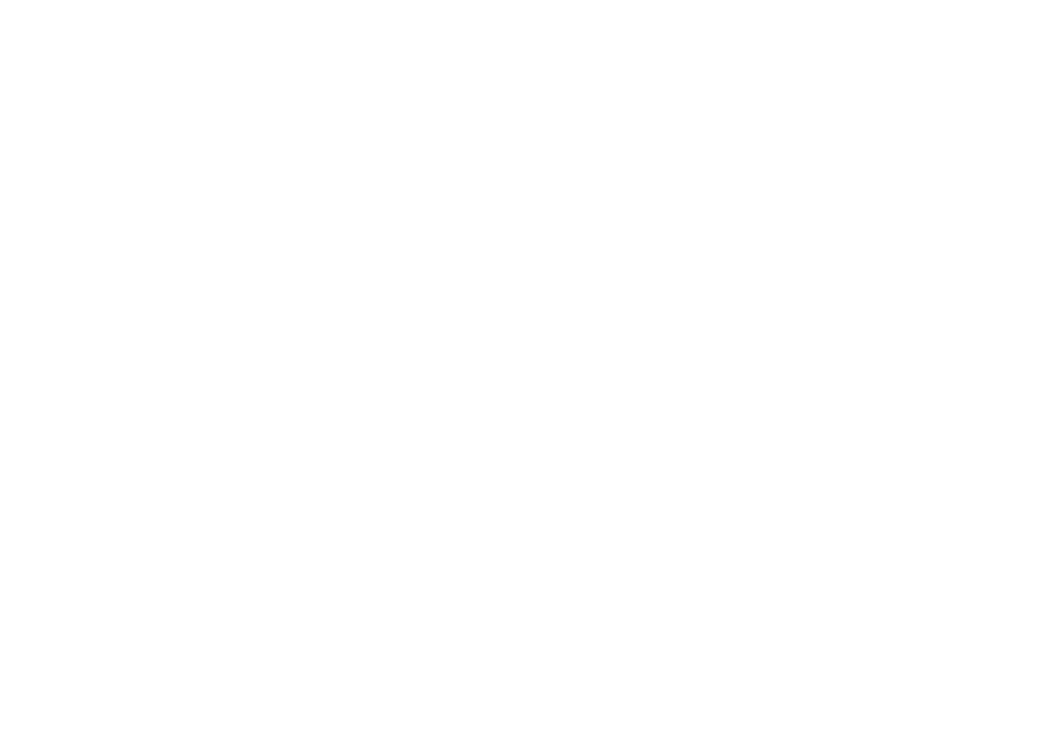
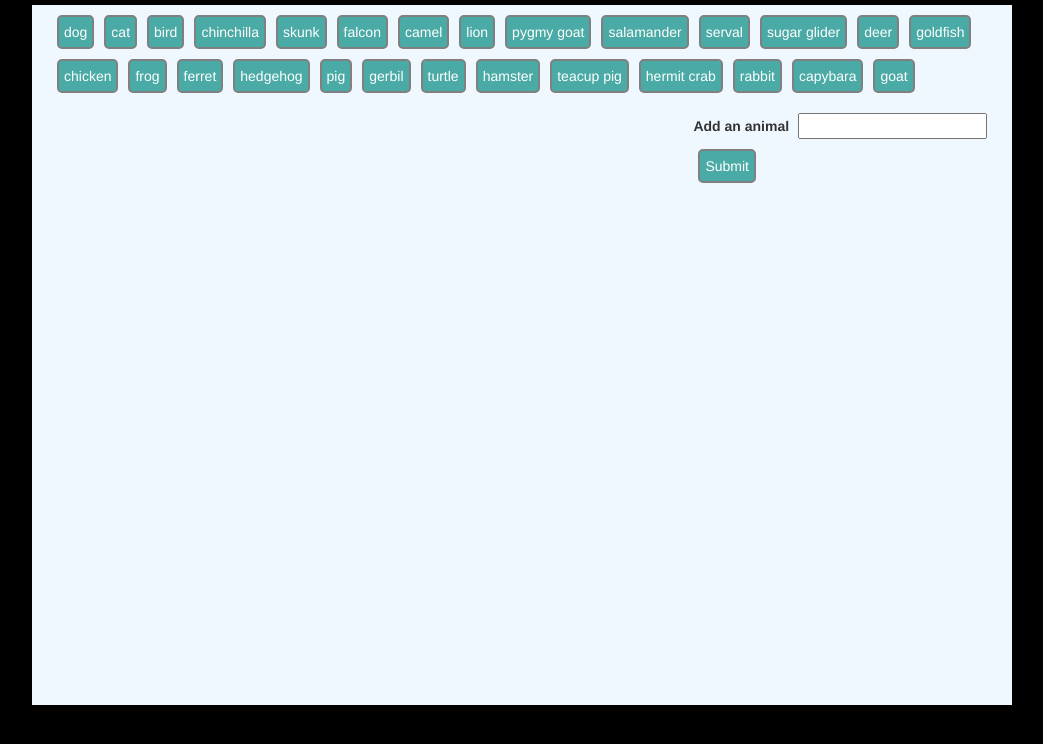
Before and after one commit to skondilya/GifTastic, a PHP site: page / in a window 1280 px wide. Before the commit the part shown is empty. Shown: the top 744 px of the page, without its empty margins (118-1161 px from the left). Run offline with PHP 8.4, Linux system fonts and the light colour scheme.

Commit message:
adding the css changes

```diff
--- a/assets/css/style.css
+++ b/assets/css/style.css
@@ -1,6 +1,6 @@
 .container{
  width : 980px;
- background:#fff;
+ background: #F0F8FF;
  min-height: 700px;
 }
 
@@ -12,16 +12,27 @@ button,
 div,
 form,
 input {
-  margin: 10px;
+  margin: 5px;
 }
 
+.gifAnimal{
+display: inline-block;
+height: 250px;
+margin-left:10px;
+}
 
-button {
+#add-animal,button {
   background: #4aaaa5;
   color: #fff;
+  border-radius: 5px;
+  border: 2px solid grey;
+  padding : 5px;
 }
 
 #add-animal{
-  background: #4aaaa5;
-  color: #fff;
+  clear:both;
 }
+
+#animal-form{
+float: right;
+}
--- a/assets/javascript/app.js
+++ b/assets/javascript/app.js
@@ -1,5 +1,5 @@
-// Initial array of aniamls
-var topics = ["dog", "cat", "bird", "chinchilla","skunk","falcon","camel","lion","pygmy goat","salamander","serval","hanster","sugar glider","deer","goldfish","chicken","frog","ferret","hedgehog","pig","gerbil","turtle","hamster","teacup pig","hermit crab","rabbit","capybara","goat"];
+// Initial array of animals
+var topics = ["dog", "cat", "bird", "chinchilla","skunk","falcon","camel","lion","pygmy goat","salamander","serval","sugar glider","deer","goldfish","chicken","frog","ferret","hedgehog","pig","gerbil","turtle","hamster","teacup pig","hermit crab","rabbit","capybara","goat"];
 
 // Function for displaying movie data
 function renderButtons() {
@@ -21,11 +21,11 @@ $("#add-animal").on("click", function() {
   event.preventDefault();
   var newAnimal = ($("#animal-input").val().trim());
   topics.push(newAnimal);
-  console.log(newAnimal);
+  //console.log(newAnimal);
   renderButtons();
 });
 
-// Calling the renderButtons function to display the initial list of movies
+// Calling the renderButtons function to display the initial list of animals
 renderButtons();
 
 $(document).on("click","button",function(){
@@ -42,11 +42,13 @@ $(document).on("click","button",function(){
 
     var results = response.data;
 
+//geting the animal GIF on to #animal div
   for (var i = 0; i < results.length; i++) {
     var animalDiv = $("<div>");
+    animalDiv.addClass("gifAnimal")
     var p = $("<p>");
     p.text("Rating: " + results[i].rating);
-    var animalImage = $("<img class='gif'>");
+    var animalImage = $("<img class= gif>");
 
     animalImage.attr("src", results[i].images.fixed_height_still.url);
 
@@ -61,6 +63,7 @@ $(document).on("click","button",function(){
 
 });
 
+// GIF animation
 $(document).on("click",".gif",function(){
 // make a variable named state and then store the image's data-state into it.
 // Check if the variable state is equal to 'still',
--- a/index.html
+++ b/index.html
@@ -16,7 +16,7 @@
 
 <div class="container">
 
-    <!-- the buttons for the movie -->
+    <!-- the buttons for the animal -->
     <div id="animal-buttons"></div>
 
     <form id="animal-form">
--- a/index.php
+++ b/index.php
@@ -0,0 +1 @@
+<?php include_once("index.html"); ?>
```
